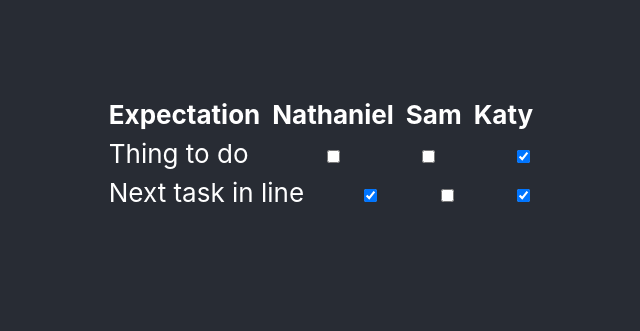
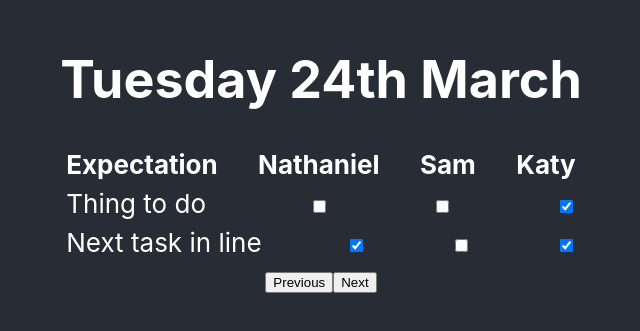
Before and after one commit to wellcometrust/firebreak-home-schooling, a React (Create React App) app in the folder react-fe/: page / in a window 1280 px wide. Shown: the part 247-578 px from the top of the page, without its empty margins (319-959 px from the left). Built offline with nearby package versions, Linux system fonts and the light colour scheme.

Commit message:
Added single day view

```diff
--- a/react-fe/package.json
+++ b/react-fe/package.json
@@ -6,6 +6,7 @@
     "@testing-library/jest-dom": "^4.2.4",
     "@testing-library/react": "^9.5.0",
     "@testing-library/user-event": "^7.2.1",
+    "date-fns": "^2.11.0",
     "react": "^16.13.1",
     "react-dom": "^16.13.1",
     "react-scripts": "3.4.1"
--- a/react-fe/src/App.js
+++ b/react-fe/src/App.js
@@ -1,13 +1,13 @@
 import React from 'react';
 import logo from './logo.svg';
 import './App.css';
-import Table from './components/table';
+import DayView from './components/dayView';
 
 function App() {
   return (
     <div className="App">
       <header className="App-header">
-        <Table />
+        <DayView />
       </header>
     </div>
   );
--- /dev/null
+++ b/react-fe/src/components/dayView.js
@@ -0,0 +1,42 @@
+import React from 'react';
+import Table from './table';
+import { format, add, sub } from 'date-fns';
+
+class DayView extends React.Component {
+
+    constructor(props) {
+        super(props);
+
+        this.state = {
+            day: new Date()
+        }
+    }
+
+    previous_day() {
+        const day = sub(this.state.day, {days: 1});
+        this.setState({day: day});
+    }
+
+    next_day() {
+        const day = add(this.state.day, {days: 1});
+        this.setState({day: day});
+    }
+
+
+    render() {
+
+        return (
+            <div>
+                <h1>{format(this.state.day, 'EEEE do LLLL')}</h1>
+                <Table />
+                <button onClick={() => this.previous_day()}>Previous</button>
+                <button onClick={() => this.next_day()}>Next</button>
+            </div>
+        )
+
+
+    }
+
+}
+
+export default DayView;
```
Also changed, not shown: 1 other file (tests, documents, lock files or other folders).
